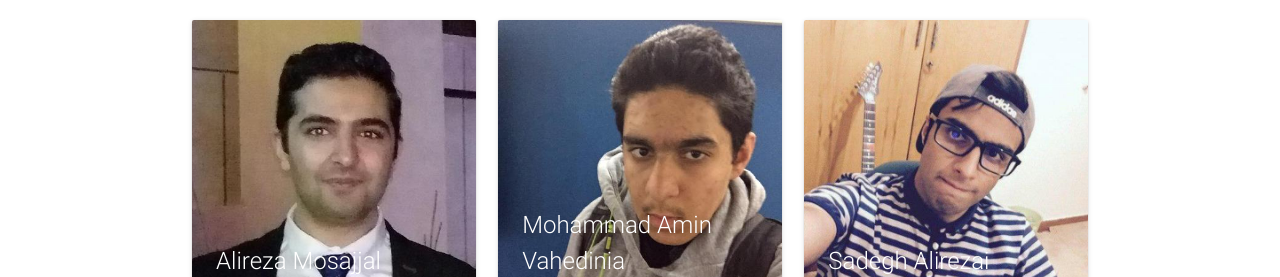
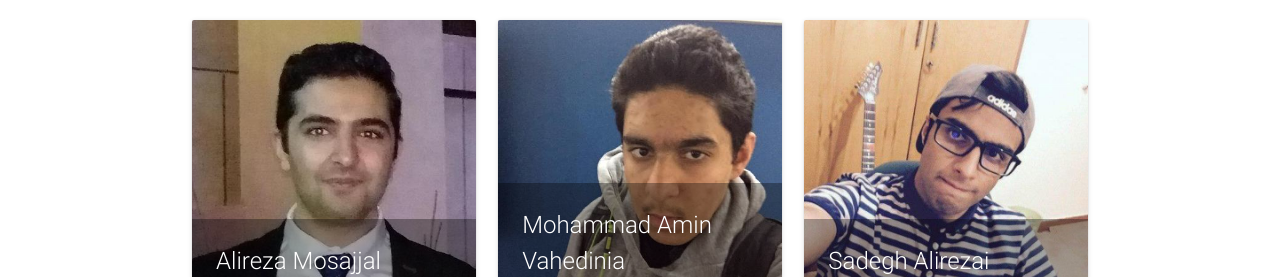
Before and after one commit to beepaste/beepaste.github.io, a plain HTML site: page index.html in a window 1280 px wide. Shown: the part 2137-2414 px from the top of the page. Drawn offline with Linux system fonts and the light colour scheme.

Commit message:
better card titles

```diff
--- a/css/style.css
+++ b/css/style.css
@@ -51,3 +51,8 @@
 #nav-mobile a {
   color: #000 ;
 }
+
+.card .card-image .card-title {
+	width: 100%;
+	background-color: rgba(0, 0, 0, 0.33);
+}
```
